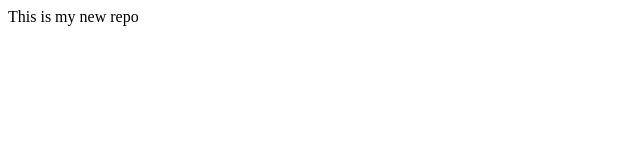
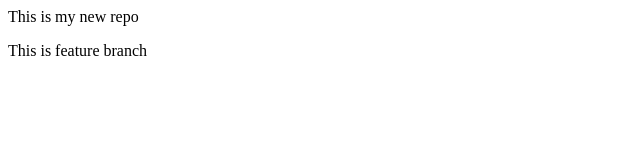
Before and after one commit to Amit-Kumar-98/localRepo, a plain HTML site: page index.html in a window 1280 px wide. Shown: the whole page, without its empty margins (0-640 px from the left). Drawn offline with Linux system fonts and the light colour scheme.

Commit message:
added new feature

```diff
--- a/index.html
+++ b/index.html
@@ -1 +1,2 @@
 <p>This is my new repo</p>
+<p>This is feature branch</p>
```
